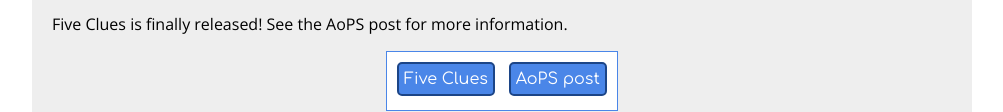
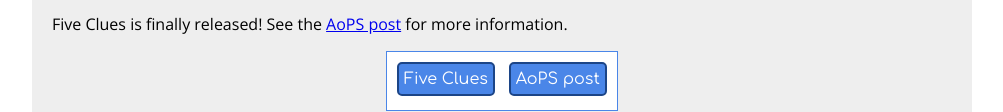
Before and after one commit to ihatemath123/ZeCommittee, a plain HTML site: page index.html in a window 1280 px wide. Shown: the part 530-642 px from the top of the page, without its empty margins (138-1141 px from the left). Drawn offline with nearby package versions, Linux system fonts and the light colour scheme.

Commit message:
Update index.html

```diff
--- a/index.html
+++ b/index.html
@@ -34,7 +34,7 @@
                 <a href="/ZeMC/papers/2022-ZeMC-12-problems-large.pdf" target="_blank">2022 ZeMC 12 Large Test Booklet</a>
                 <a href="/ZeMC/papers/2022-ZeMC-12-solutions.pdf" target="_blank">2022 ZeMC 12 solutions</a>
             </div>
-            <p> Five Clues is finally released! See the AoPS post for more information.</p>
+            <p> Five Clues is finally released! See the <a href="https://artofproblemsolving.com/community/c594864h2901880p27259512">AoPS post</a> for more information.</p>
             <div class = "linkbox">
                 <a href="/ZeMC/papers/2023-Five-clues.pdf" target="_blank">Five Clues</a>
                 <a href="/ZeMC/papers/2022-ZeMC-12-problems-large.pdf" target="_blank">AoPS post</a>
```
